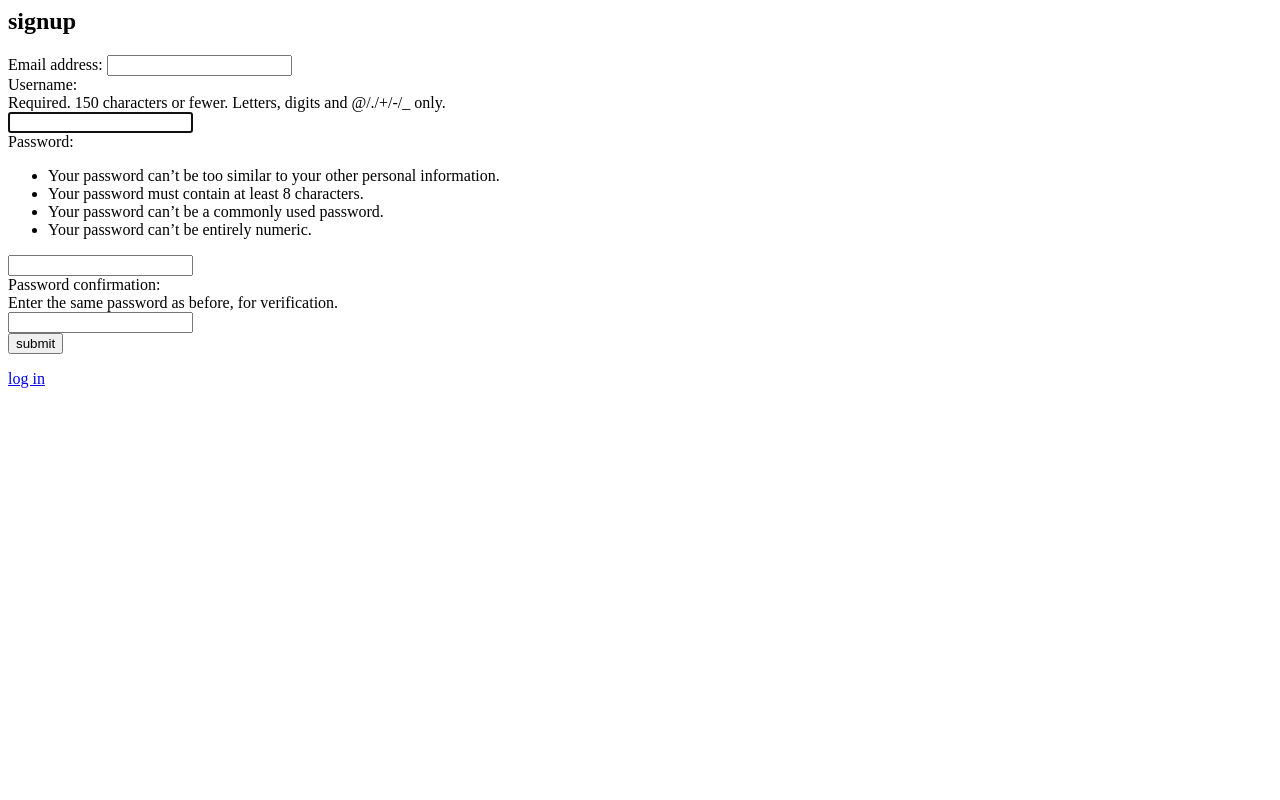
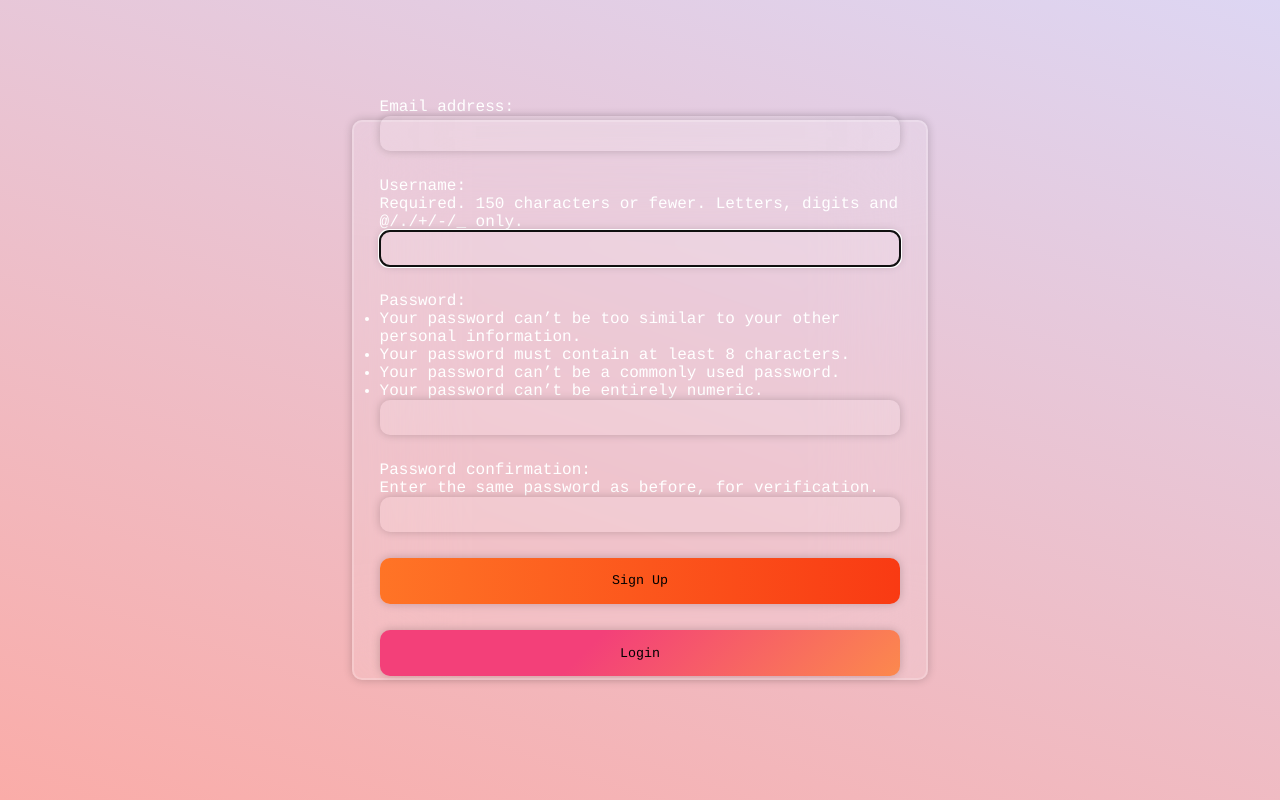
Before and after one commit to MakaRonish/sumarizer, a Django app: page /verification/signup/ in a window 1280 px wide. Run offline with Django 5.2, Linux system fonts and the light colour scheme.

Commit message:
log in page

```diff
--- a/aisummarizer/static/css/form.css
+++ b/aisummarizer/static/css/form.css
@@ -31,6 +31,25 @@
 .formdiv {
     width: 25vw;
     height: 35vh;
+    border: 1px solid black;
+    background: rgba(255, 255, 255, .1);
+    border: 2px solid rgba(255, 255, 255, .2);
+    box-shadow: 0 0 10px rgba(0, 0, 0, .2);
+    backdrop-filter: blur(50px);
+    border-radius: 10px;
+    color: #fff;
+    padding: 2%;
+    margin: 0 10px;
+    display: flex;
+    justify-content: center;
+    align-items: center;
+    flex-direction: column;
+
+}
+
+.formsignin {
+    width: 45vw;
+    height: 70vh;
     border: 1px solid black;
     background: rgba(255, 255, 255, .1);
     border: 2px solid rgba(255, 255, 255, .2);
--- a/aisummarizer/templates/form.html
+++ b/aisummarizer/templates/form.html
@@ -10,9 +10,14 @@
 </head>
 
 <body>
-
+    {%if log%}
     {%block content%}
     {%endblock%}
+
+    {%else%}
+    {%block footer%}
+    {%endblock%}
+    {%endif%}
 
 </body>
 
--- a/aisummarizer/userapp/templates/userapp/signup.html
+++ b/aisummarizer/userapp/templates/userapp/signup.html
@@ -1,8 +1,13 @@
-<h2>signup</h2>
-<form action="" method="post">
-    {%csrf_token%}
-    {{form}}
-    <button type="submit">submit</button>
-</form>
+{% extends 'form.html' %}
+{%block footer%}
+<div class="formdiv formsignin">
+    <form action="" method="post">
+        {%csrf_token%}
+        {{form}}
+        <button type="submit" class="logButton" id="signup">Sign Up</button>
+    </form>
 
-<a href="{%url 'logon'%}">log in</a>
+
+    <a href="{%url 'logon'%}"><button class="logButton" id="login">Login</button></a>
+</div>
+{%endblock%}
--- a/aisummarizer/userapp/views.py
+++ b/aisummarizer/userapp/views.py
@@ -6,17 +6,19 @@
 
 
 def loginIn(request):
+    context = {"log": True}
     if request.method == "POST":
         username = request.POST["username"]
         password = request.POST["password"]
         user = authenticate(username=username, password=password)
+
         if user is not None:
             login(request, user)
             return redirect("landingpage")
         else:
             return redirect("signup")
 
-    return render(request, "userapp/login.html")
+    return render(request, "userapp/login.html", context)
 
 
 def signup(request):
@@ -33,7 +35,7 @@
     else:
         form = CustomUserForm()
 
-    context = {"form": form}
+    context = {"form": form, "log": False}
     return render(request, "userapp/signup.html", context)
 
 
```
